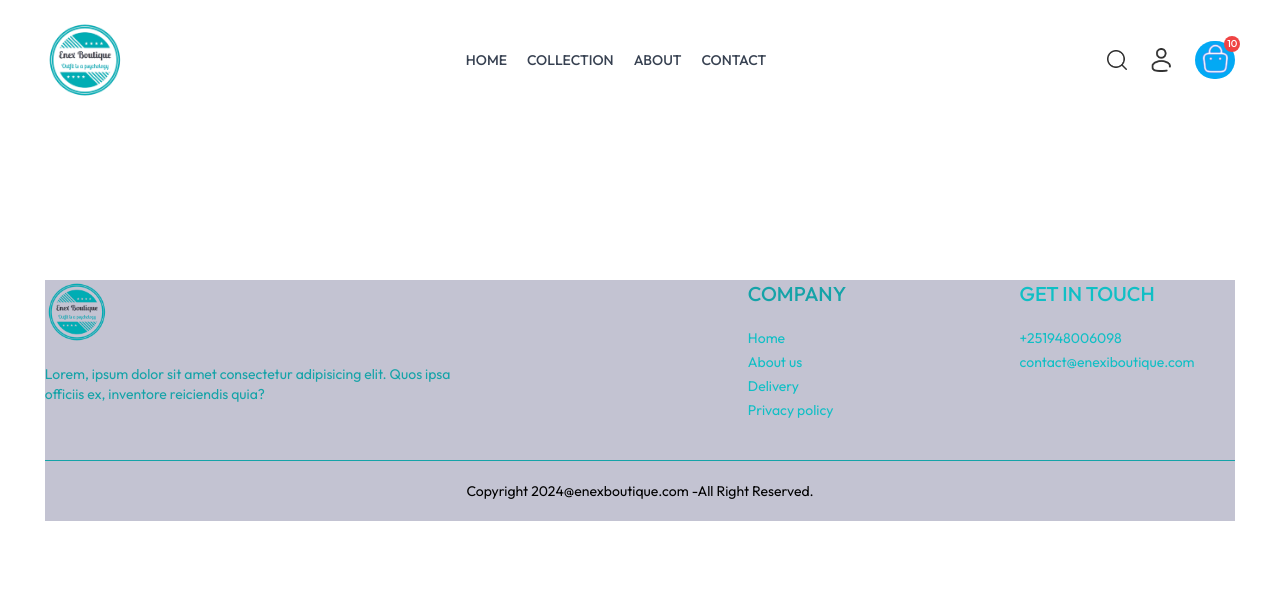
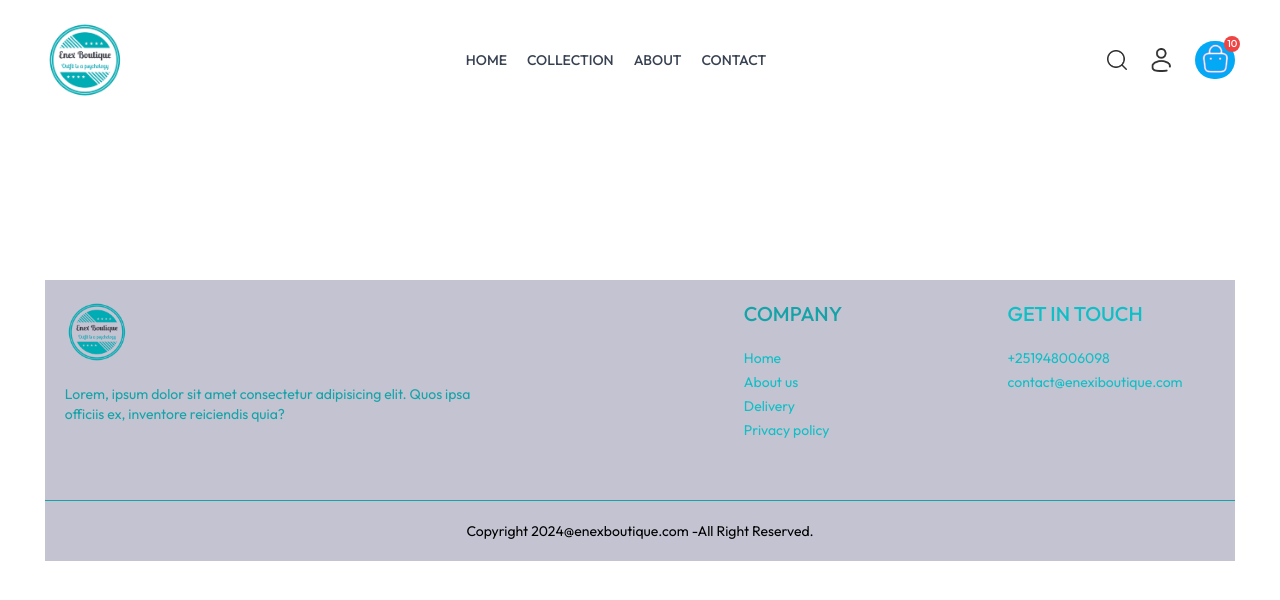
Before and after one commit to Enyewashebr/e-Commerce-Website, a React (Vite) app in the folder Enex-Boutique/: page /orders in a window 1280 px wide. Shown: the top 600 px of the page. Built offline with nearby package versions, Linux system fonts and the light colour scheme.

Commit message:
adding the functionality of search bar

```diff
--- a/Enex-Boutique/src/components/Footer.jsx
+++ b/Enex-Boutique/src/components/Footer.jsx
@@ -5,7 +5,7 @@ import { Link } from 'react-router-dom'
 const Footer = () => {
   return (
     <div className="bg-[rgb(195,195,210)]">
-      <div className="flex flex-col sm:grid grid-cols-[3fr_1fr_1fr] gap-14 my-10 mt-40 text-sm ">
+      <div className="flex flex-col sm:grid grid-cols-[3fr_1fr_1fr] gap-14 my-10 mt-40 text-sm p-5">
         <div>
           <img src={assets.logo3} className="mb-5 w-16" alt="" />
           <p className="w-full md:w-2/3 text-[#15a3a8]">
--- a/Enex-Boutique/src/pages/Collection.jsx
+++ b/Enex-Boutique/src/pages/Collection.jsx
@@ -7,7 +7,7 @@ import { assets } from '../assets/assets';
 
 const Collection = () => {
 
-const {products} =useContext(ShopContext);
+const {products, search, showSearch} =useContext(ShopContext);
 const [showFilter, setShowFilter] = useState(false);
 const [filterProducts, setFilterProducts] = useState([]);
 const [category, setCategory] = useState([]);
@@ -34,6 +34,10 @@ const toggleSubCategory = (e) => {
 }
 const applyFilter = () => {
   let productCopy = products.slice();
+
+  if (showSearch && search){
+    productCopy = productCopy.filter((item) => item.name.toLowerCase().includes(search.toLowerCase()));
+  }
   if (category.length > 0) {
     productCopy = productCopy.filter((item) => category.includes(item.category));
   }
@@ -60,7 +64,7 @@ const sortProduct =()=>{
 
 useEffect(()=>{
 applyFilter();
-}, [category, subCategory])
+}, [category, subCategory, search, showSearch])
 
 useEffect(()=>{
 sortProduct();
```
